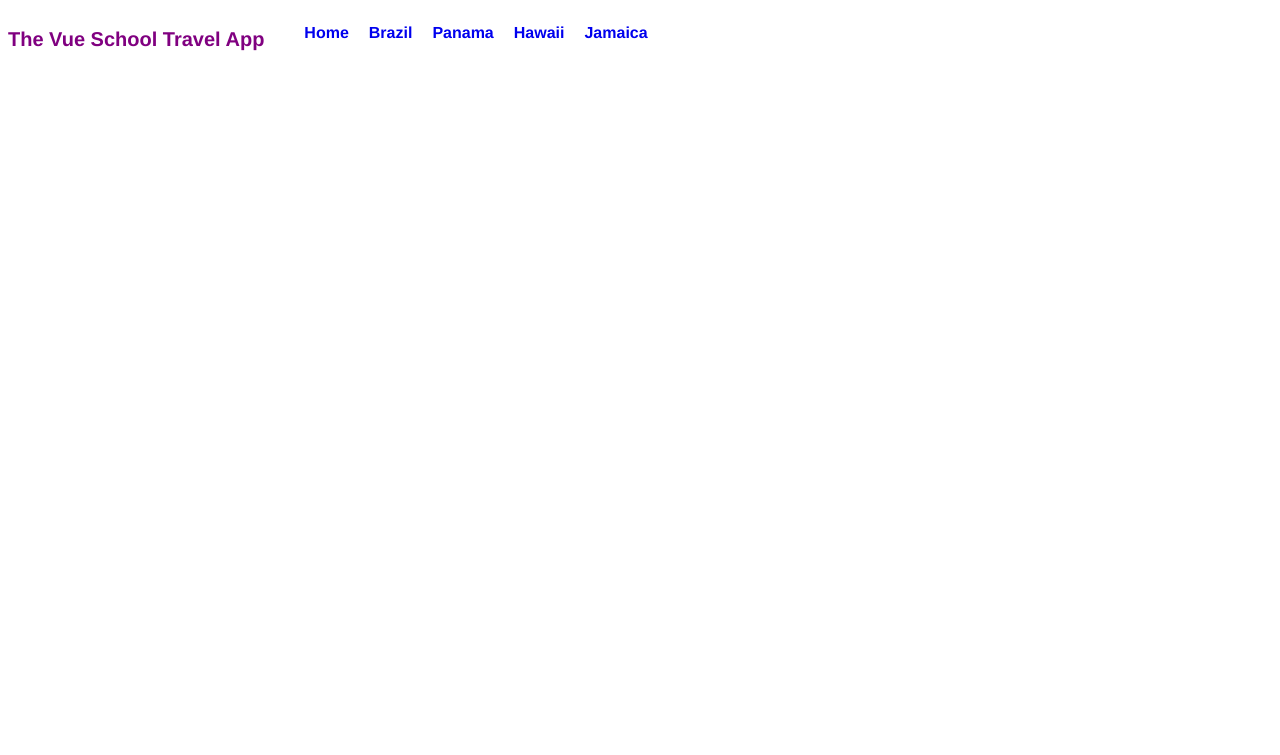
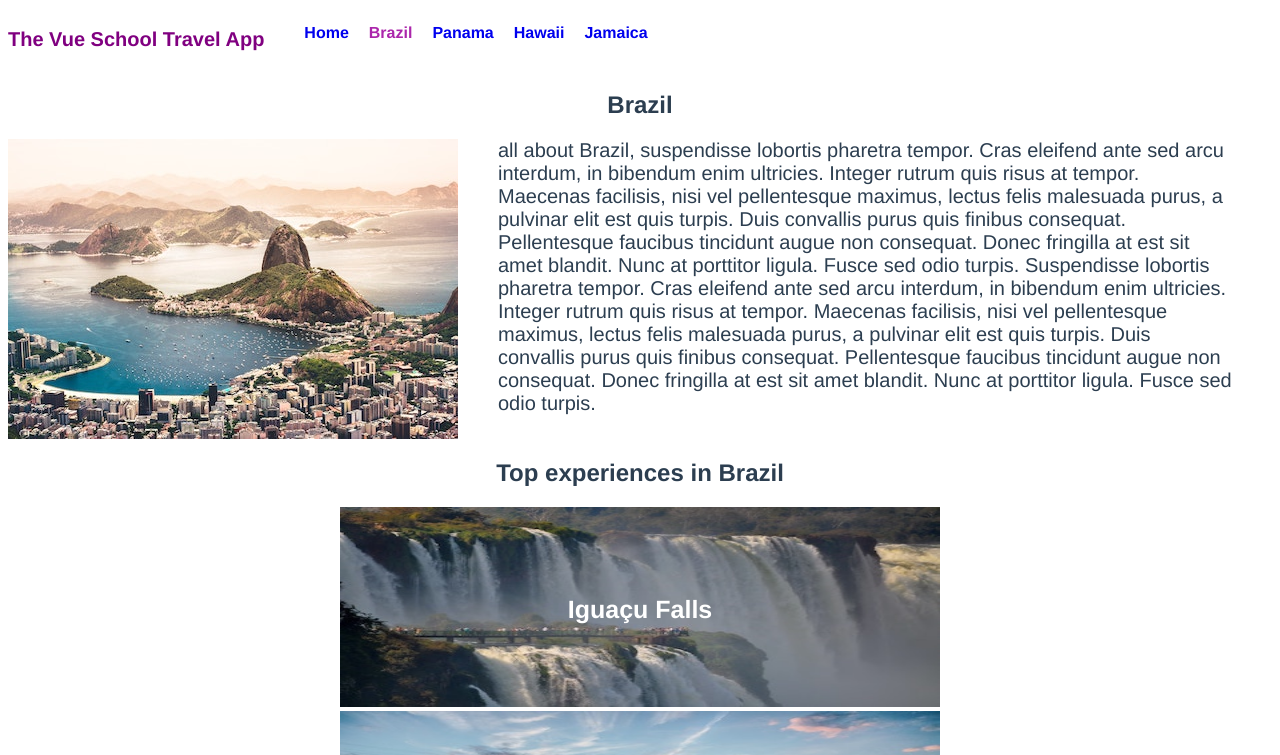
Before and after one commit to appletreeisyellow/vue-tutorials, a Vue app in the folder vue-travel-app/: page /destination/brazil in a window 1280 px wide. Shown: the top 755 px of the page. Built offline with nearby package versions, Linux system fonts and the light colour scheme.

Commit message:
add nested routes

```diff
--- a/vue-travel-app/src/router/index.js
+++ b/vue-travel-app/src/router/index.js
@@ -12,13 +12,24 @@
     component: Home,
   },
   {
-    path: "/details/:slug",
+    path: "/destination/:slug",
     name: "DestinationDetails",
     props: true,
     component: () =>
       import(
         /* webpackChunkName: "DestinationDetails" */ "../views/DestinationDetails"
       ),
+    children: [
+      {
+        path: ":experienceSlug",
+        name: "ExperienceDetails",
+        props: true,
+        component: () =>
+          import(
+            /* webpackChunkName: "ExperienceDetails" */ "../views/ExperienceDetails"
+          ),
+      },
+    ],
   },
 ];
 
--- a/vue-travel-app/src/views/DestinationDetails.vue
+++ b/vue-travel-app/src/views/DestinationDetails.vue
@@ -1,4 +1,5 @@
 <template>
+  <div>
     <section class="destination">
       <h1>{{ destination.name }}</h1>
       <div class="destination-details">
@@ -6,6 +7,24 @@
         <p>{{ destination.description }}</p>
       </div>
     </section>
+    <section class="experiences">
+      <h2>Top experiences in {{ destination.name }}</h2>
+      <div class="cards">
+        <div v-for="experience in destination.experiences" :key="experience.slug" class="card">
+          <router-link
+            :to="{
+              name: 'ExperienceDetails',
+              params: { experienceSlug: experience.slug }
+            }"
+          >
+            <img :src="require(`@/assets/${experience.image}`)" :alt="experience.name" />
+            <span class="card__text">{{ experience.name }}</span>
+          </router-link>
+        </div>
+      </div>
+      <router-view :key="$route.path" />
+    </section>
+  </div>
 </template>
 
 <script>
@@ -49,4 +68,24 @@
   font-size: 20px;
   text-align: left;
 }
+
+.cards img {
+  max-height: 200px;
+}
+
+.card {
+  padding: 0 20px;
+  position: relative;
+}
+
+.card__text {
+  position: absolute;
+  top: 50%;
+  left: 50%;
+  transform: translate(-50%, -50%);
+  color: white;
+  font-size: 25px;
+  font-weight: bold;
+  text-decoration: none;
+}
 </style>
--- /dev/null
+++ b/vue-travel-app/src/views/ExperienceDetails.vue
@@ -0,0 +1,57 @@
+<template>
+  <section>
+    <h1>Experiences</h1>
+    <h2>{{ experience.name }}</h2>
+    <div class="experience-details">
+      <img :src="require(`@/assets/${experience.image}`)" :alt="experience.name" />
+      <p>{{ experience.description }}</p>
+    </div>
+  </section>
+</template>
+
+<script>
+import store from "@/store.js";
+
+export default {
+  props: {
+    slug: {
+      type: String,
+      required: true
+    },
+    experienceSlug: {
+      type: String,
+      required: true
+    }
+  },
+  computed: {
+    destination() {
+      return store.destinations.find(
+        destination => destination.slug === this.slug
+      );
+    },
+    experience() {
+      return this.destination.experiences.find(
+        experience => experience.slug === this.experienceSlug
+      );
+    }
+  }
+};
+</script>
+
+<style scoped>
+img {
+  max-width: 600px;
+  height: auto;
+  width: 100%;
+  max-height: 400px;
+}
+.experience-details {
+  display: flex;
+  justify-content: space-between;
+}
+p {
+  margin: 0 40px;
+  font-size: 20px;
+  text-align: left;
+}
+</style>
```
Lines whose indentation alone changed are shown as unchanged.
